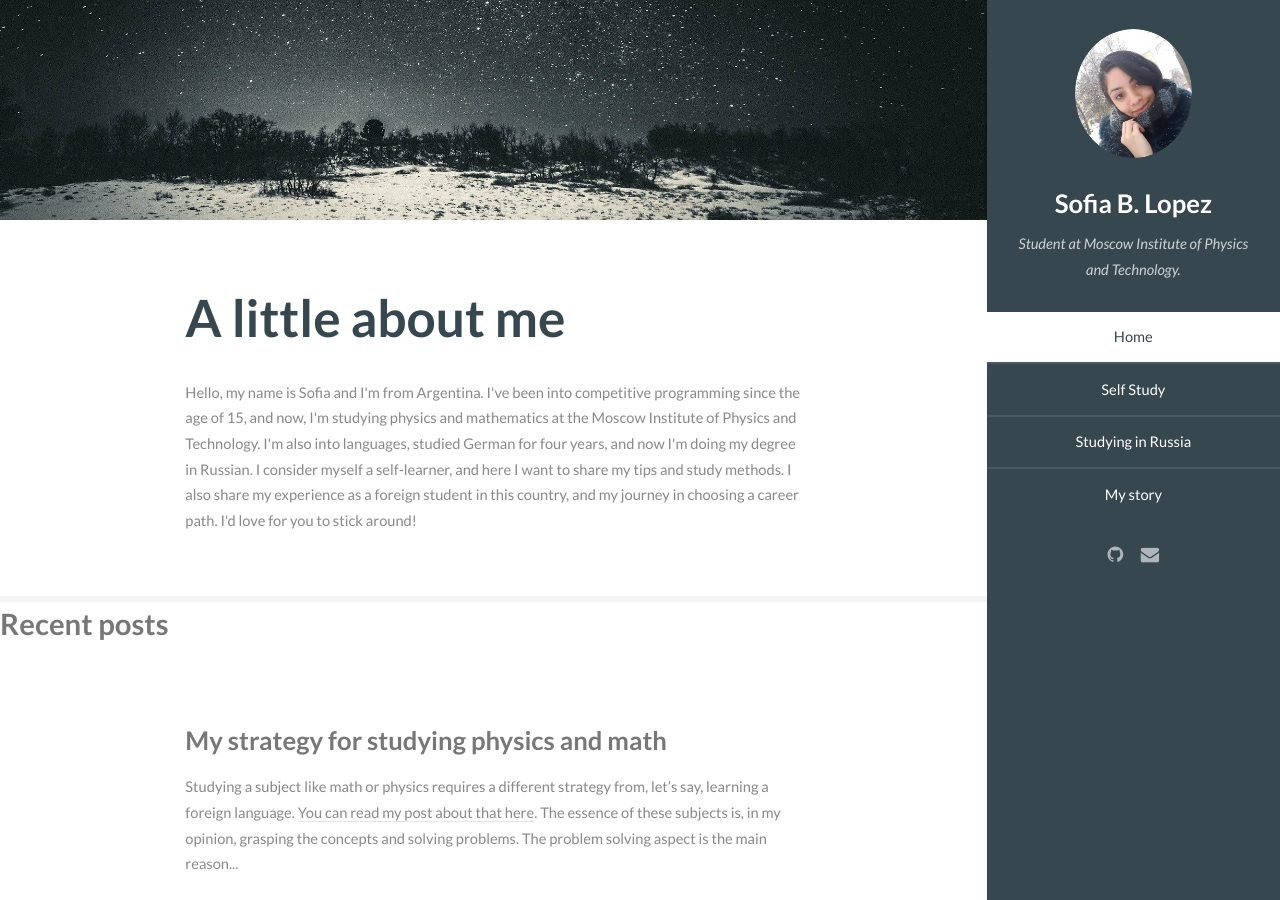
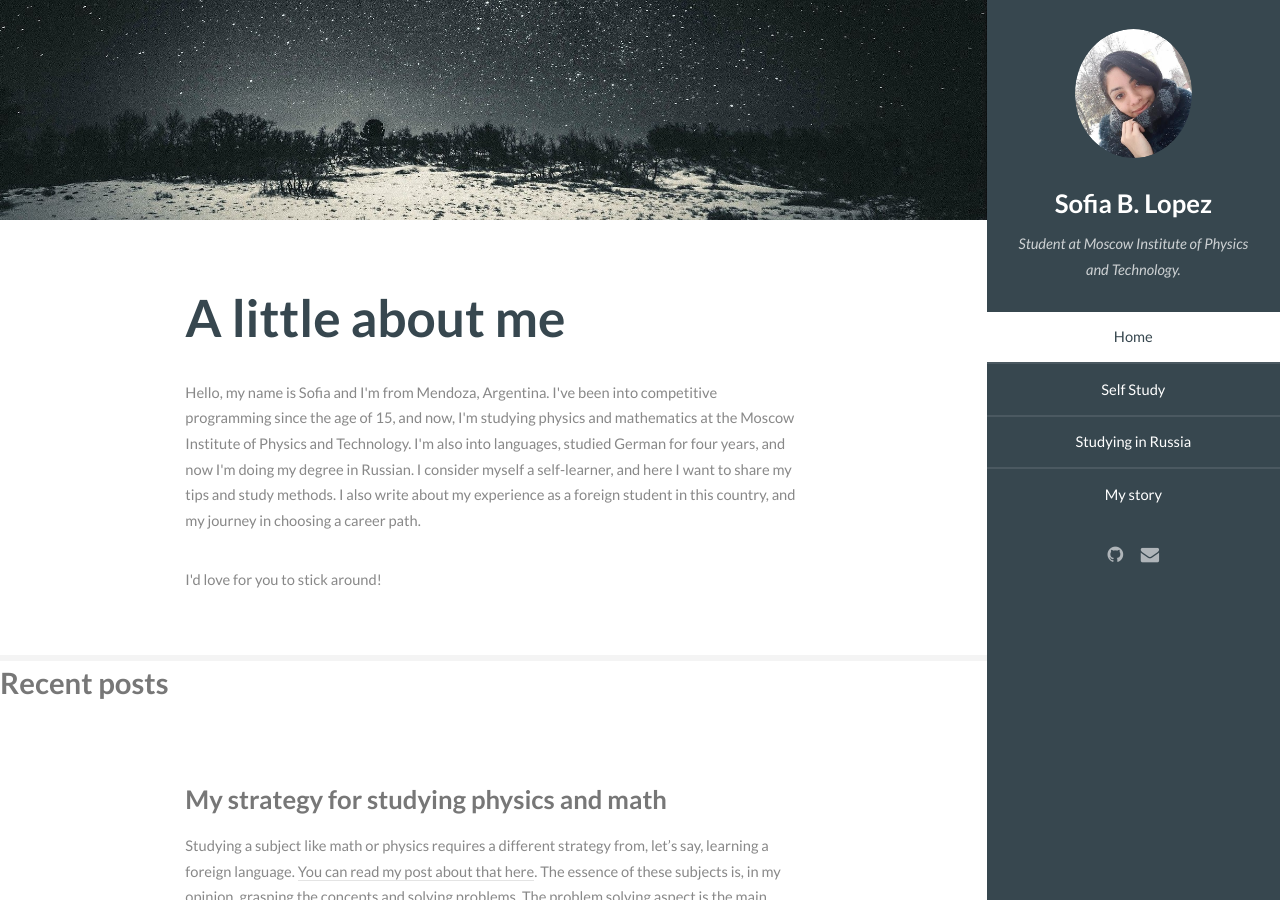
Before and after one commit to sofiabelen/sofiabelen.github.io, a Jekyll site: the page built from index.html, in a window 1280 px wide and 900 px high. Built offline with Jekyll 4.4.1, drawn with Linux system fonts in a browser that asks for light colours; Markdown is read by kramdown in place of the engine named in the settings; the list of posts is cut into pages by our own code.

Commit message:
Update index.hmtl

```diff
--- a/index.html
+++ b/index.html
@@ -10,7 +10,8 @@
                 <h2>{{page.title}}</h2>
 		<p>{{page.subtitle}}</p>
             </header>
-        <p>Hello, my name is Sofia and I'm from Argentina. I've been into competitive programming since the age of 15, and now, I'm studying physics and mathematics at the Moscow Institute of Physics and Technology. I'm also into languages, studied German for four years, and now I'm doing my degree in Russian. I consider myself a self-learner, and here I want to share my tips and study methods. I also share my experience as a foreign student in this country, and my journey in choosing a career path. I'd love for you to stick around!</p>
+            <p>Hello, my name is Sofia and I'm from Mendoza, Argentina. I've been into competitive programming since the age of 15, and now, I'm studying physics and mathematics at the Moscow Institute of Physics and Technology. I'm also into languages, studied German for four years, and now I'm doing my degree in Russian. I consider myself a self-learner, and here I want to share my tips and study methods. I also write about my experience as a foreign student in this country, and my journey in choosing a career path.</p>
+        <p>I'd love for you to stick around!</p>
         </div>
     </section>
 
```
